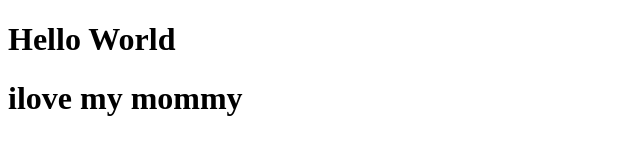
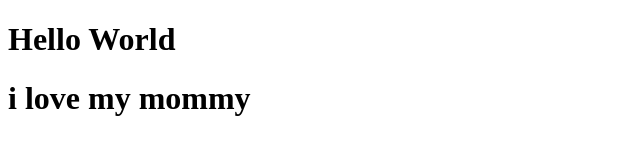
Before and after one commit to shiningfury/1project, a plain HTML site: page index.html in a window 1280 px wide. Shown: the whole page, without its empty margins (0-640 px from the left). Drawn offline with Linux system fonts and the light colour scheme.

Commit message:
correct title

```diff
--- a/index.html
+++ b/index.html
@@ -8,6 +8,6 @@
 </head>
 <body>
     <h1>Hello World</h1>
-    <h1>ilove my mommy</h1>
+    <h1>i love my mommy</h1>
 </body>
 </html>
```
